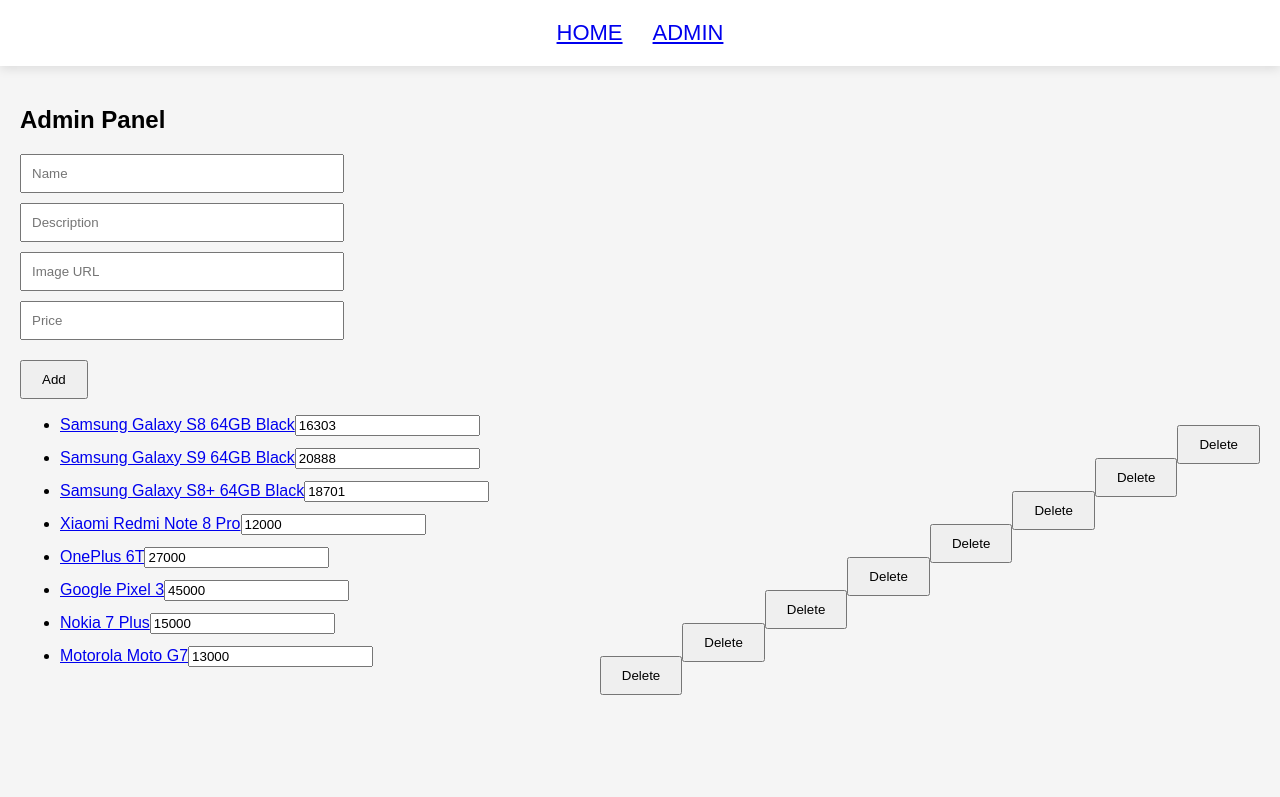
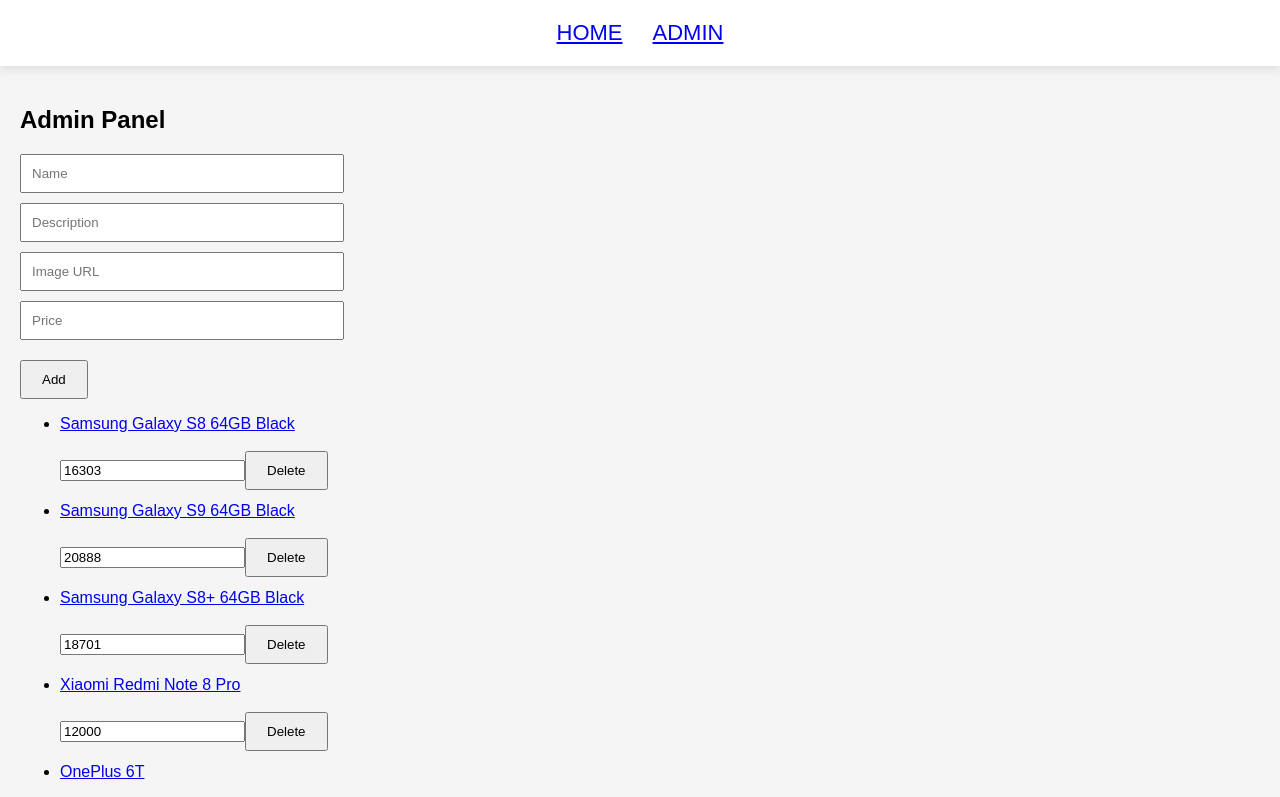
Before and after one commit to acciojob/mobile-store-akhssm, a React app: page /admin in a window 1280 px wide. Shown: the top 797 px of the page. Built offline with nearby package versions, Linux system fonts and the light colour scheme.

Commit message:
Modified code

```diff
--- a/src/components/AdminPanel.js
+++ b/src/components/AdminPanel.js
@@ -49,29 +49,28 @@
           onChange={e => setForm({ ...form, image: e.target.value })} />
         <input className="form-control" placeholder="Price" type="number" value={form.price}
           onChange={e => setForm({ ...form, price: e.target.value })} />
-        <button className="btn add-btn" onClick={addProduct} data-cy="admin-add">Add</button>
+        <button className="btn" onClick={addProduct}>Add</button>
       </div>
 
       <ul>
-        {products.map((item, index) => (
-          <li key={item.id} style={{ marginBottom: 12 }}>
-            <Link to={`/products/${item.id}`} className="admin-product-link" data-cy={`admin-product-${item.id}`}>
+        {products.map(item => (
+          <li key={item.id} className="admin-item" style={{ marginBottom: 12 }}>
+            <Link to={`/products/${item.id}`} className="admin-link">
               {item.name}
             </Link>
 
-            <input className="form-control"
-              type="number"
-              defaultValue={item.price}
-              onBlur={e => updatePrice(item.id, e.target.value)} />
+            <div className="edit-controls" style={{ marginTop: 8 }}>
+              <input
+                className="form-control"
+                type="number"
+                defaultValue={item.price}
+                onBlur={e => updatePrice(item.id, e.target.value)} />
 
-            <button
-              className="btn admin-delete-btn"
-              onClick={() => deleteProduct(item.id)}
-              data-cy={`admin-delete-${item.id}`}
-              style={{ float: 'right' }}
-            >
-              Delete
-            </button>
+              <button className="btn" onClick={() => deleteProduct(item.id)}>
+                Delete
+              </button>
+            </div>
+
           </li>
         ))}
       </ul>
--- a/src/components/ProductDetails.js
+++ b/src/components/ProductDetails.js
@@ -25,11 +25,11 @@
       <p>{product.description}</p>
       <p>Price: {product.price}</p>
 
-      <button id="update-btn" className="btn" onClick={updateProduct} data-cy="detail-update">Update</button>
-      <button id="remove-btn" className="btn" onClick={removeProduct} data-cy="detail-remove">Remove</button>
+      <button id="update-btn" className="btn" onClick={updateProduct}>Update</button>
+      <button id="remove-btn" className="btn" onClick={removeProduct}>Remove</button>
 
       <br /><br />
-      <button className="btn" onClick={() => history.push('/')} data-cy="detail-back">Back</button>
+      <button className="btn" onClick={() => history.push('/')}>Back</button>
     </div>
   );
 }
--- a/src/components/ProductList.js
+++ b/src/components/ProductList.js
@@ -6,23 +6,17 @@
     <div className="container">
       {products.map(item => (
         <div className="col-12" key={item.id} style={{ marginBottom: 12 }}>
+
           <div>
-            <Link
-              to={`/products/${item.id}`}
-              className="product-link"
-              data-cy={`product-${item.id}`}
-            >
-              <div
-                className="row"
-                style={{
+            <Link to={`/products/${item.id}`} className="product-link">
+              <div className="row" style={{
                 display: 'flex',
                 alignItems: 'center',
                 gap: 16,
                 background: '#fff',
                 padding: 12,
                 borderBottom: '1px solid #ccc'
-                }}
-              >
+              }}>
                 <div style={{ width: 90 }}>
                   <img
                     src={item.image}
@@ -38,6 +32,7 @@
               </div>
             </Link>
           </div>
+
         </div>
       ))}
     </div>
```
Lines whose indentation alone changed are shown as unchanged.
